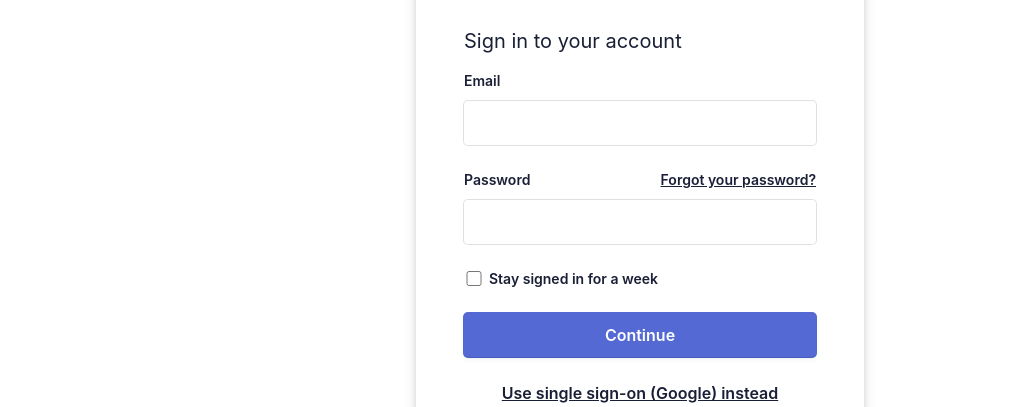
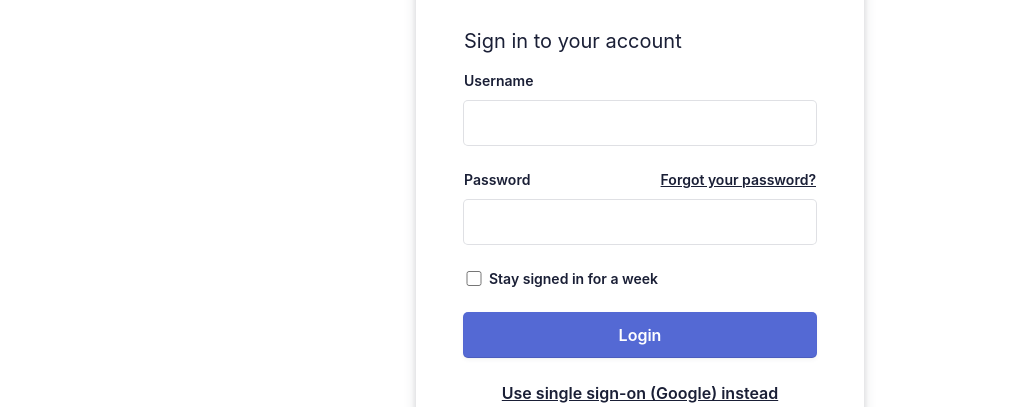
Before and after one commit to Harish0512-design/angulartuto, an Angular app: page /login in a window 1280 px wide. Shown: the part 267-674 px from the top of the page, without its empty margins (0-1014 px from the left). Built offline with nearby package versions, Linux system fonts and the light colour scheme.

Commit message:
login functionality with api

```diff
--- a/src/app/app.config.ts
+++ b/src/app/app.config.ts
@@ -2,11 +2,13 @@ import { ApplicationConfig, provideBrowserGlobalErrorListeners, provideZoneChang
 import { provideRouter } from '@angular/router';
 
 import { routes } from './app.routes';
+import { provideHttpClient } from '@angular/common/http';
 
 export const appConfig: ApplicationConfig = {
   providers: [
     provideBrowserGlobalErrorListeners(),
     provideZoneChangeDetection({ eventCoalescing: true }),
-    provideRouter(routes)
+    provideRouter(routes),
+    provideHttpClient()
   ]
 };
--- a/src/app/components/login/login.html
+++ b/src/app/components/login/login.html
@@ -10,8 +10,8 @@
                         <span class="padding-bottom--15">Sign in to your account</span>
                         <form id="stripe-login">
                             <div class="field padding-bottom--24">
-                                <label for="email">Email</label>
-                                <input type="email" name="email" />
+                                <label for="username">Username</label>
+                                <input type="text" [(ngModel)]="loginObj.username" name="username" />
                             </div>
                             <div class="field padding-bottom--24">
                                 <div class="grid--50-50">
@@ -20,7 +20,7 @@
                                         <a href="#">Forgot your password?</a>
                                     </div>
                                 </div>
-                                <input type="password" name="password" />
+                                <input type="password" [(ngModel)]="loginObj.password" name="password" />
                             </div>
                             <div class="field field-checkbox padding-bottom--24 flex-flex align-center">
                                 <label for="checkbox">
@@ -29,7 +29,7 @@
                                 </label>
                             </div>
                             <div class="field padding-bottom--24">
-                                <input type="submit" name="submit" value="Continue" />
+                                <input type="submit" name="login" value="Login" (click)="onLogin()" />
                             </div>
                             <div class="field">
                                 <a class="ssolink" href="#">Use single sign-on (Google) instead</a>
--- a/src/app/components/login/login.ts
+++ b/src/app/components/login/login.ts
@@ -1,11 +1,43 @@
-import { Component } from '@angular/core';
+import { HttpClient } from '@angular/common/http';
+import { Component, inject } from '@angular/core';
+import { FormsModule } from '@angular/forms';
+import { Router } from '@angular/router';
 
 @Component({
   selector: 'app-login',
-  imports: [],
+  imports: [FormsModule],
   templateUrl: './login.html',
   styleUrl: './login.css'
 })
 export class Login {
+  loginObj: any = {
+    "username": "",
+    "password": ""
+  }
 
+  http = inject(HttpClient);
+  router = inject(Router);
+
+  onLogin() {
+    // integrate the Api
+    /*
+      1. Hit the post api
+      2. pass loginObj which contains username and password
+      3. get the result, if result is True (defined in API response like status) then 4, else 6
+      4. store the data in localstorage in string format
+      5. navigate to the required page
+      6. Show the message/error.
+    */
+    this.http.post(
+      "https://projectapi.gerasim.in/api/EmployeeManagement/login",
+      this.loginObj
+    ).subscribe((res: any) => {
+      if (res.result) {
+        localStorage.setItem('employeeApp', JSON.stringify(res.data));
+        this.router.navigateByUrl('dashboard');
+      } else {
+        alert(res.message)
+      }
+    })
+  }
 }
```
Also changed, not shown: api/README.md.
